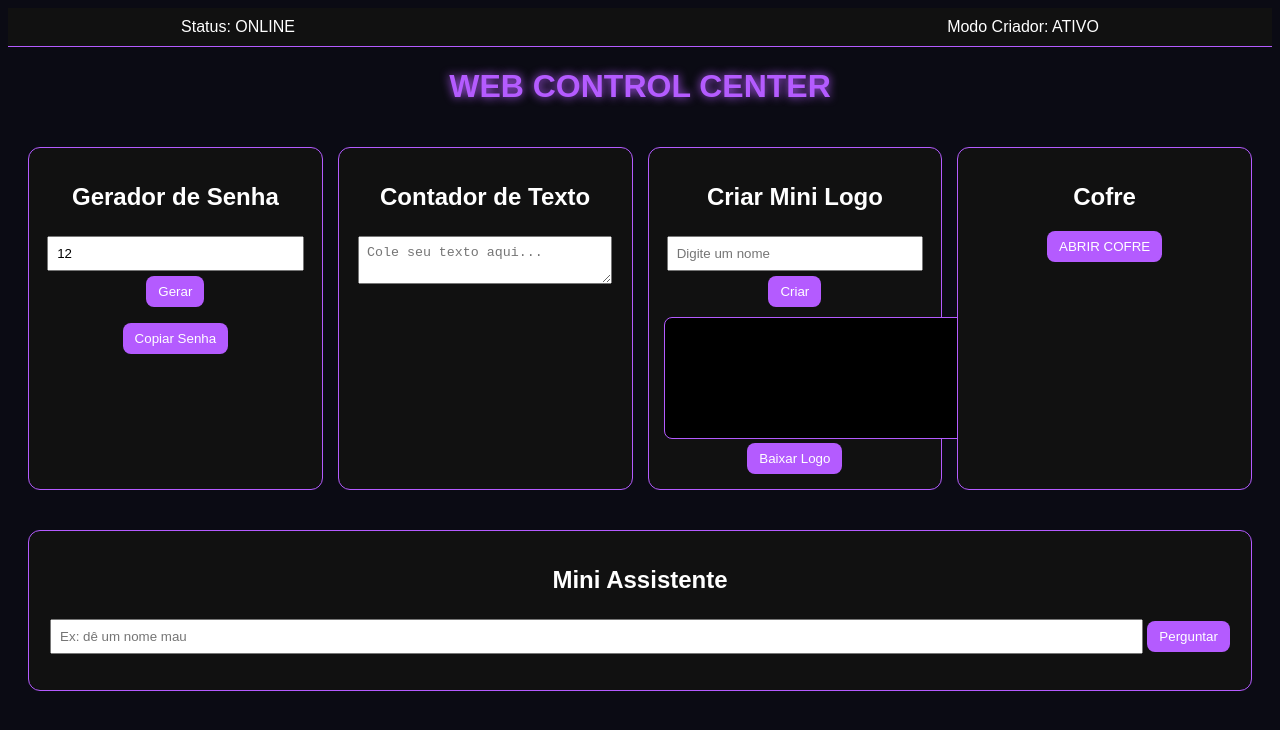
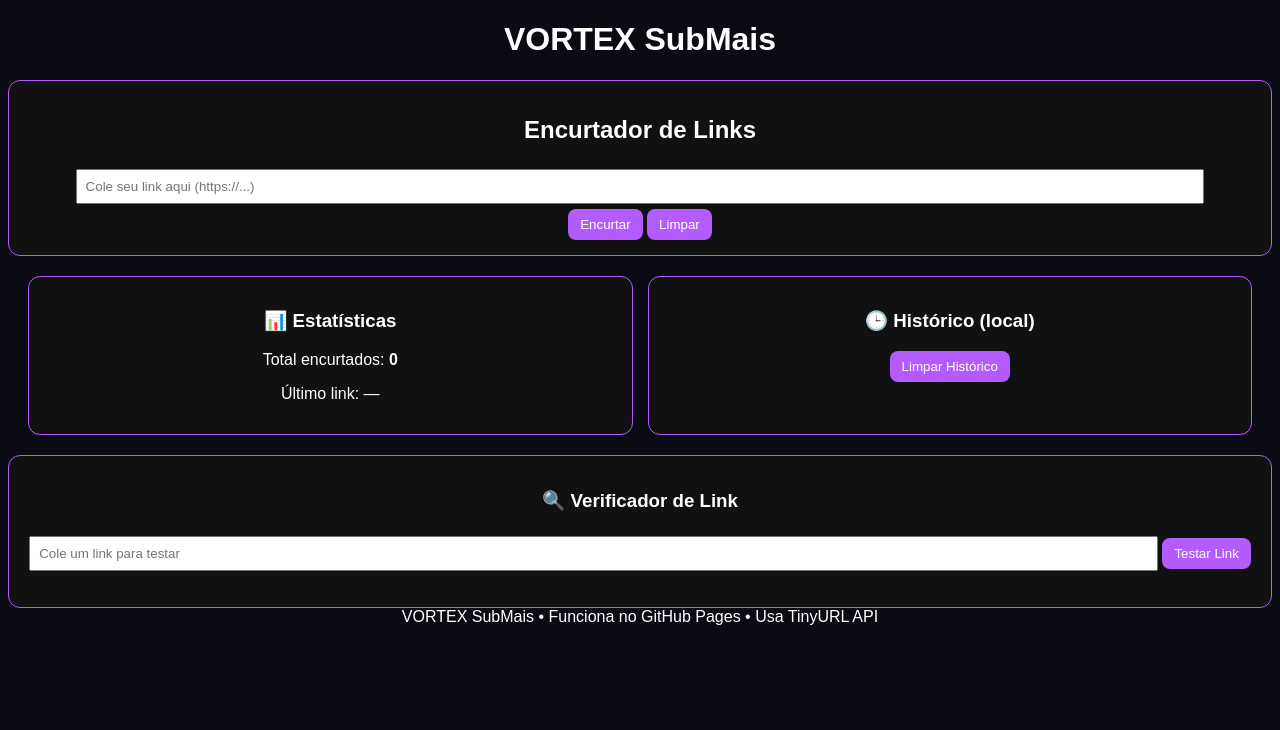
Before and after one commit to ffvortex20-lgtm/VortexAi, a plain HTML site: page index.html in a window 1280 px wide. Drawn offline with Linux system fonts and the light colour scheme; a script that the page names is missing.

Commit message:
Update index.html

```diff
--- a/index.html
+++ b/index.html
@@ -1,69 +1,69 @@
 <!DOCTYPE html>
-<title>Web Control Center</title>
+<html lang="pt-BR">
+<head>
+<meta charset="UTF-8">
+<meta name="viewport" content="width=device-width, initial-scale=1.0">
+<title>VORTEX SubMais</title>
 <link rel="stylesheet" href="style.css">
+<script src="https://cdnjs.cloudflare.com/ajax/libs/qrcodejs/1.0.0/qrcode.min.js"></script>
 </head>
 <body>
+<header class="topbar">
+<h1>VORTEX <span>SubMais</span></h1>
+<div id="liveClock"></div>
+</header>
 
 
-<div class="hud">
-<div>Status: <span id="status">ONLINE</span></div>
-<div id="clock"></div>
-<div>Modo Criador: ATIVO</div>
+<main class="container">
+<section class="card glow">
+<h2>Encurtador de Links</h2>
+<input id="longUrl" placeholder="Cole seu link aqui (https://...)" />
+<div class="row">
+<button onclick="shortenUrl()">Encurtar</button>
+<button onclick="clearInput()" class="secondary">Limpar</button>
 </div>
 
 
-<h1 class="title">WEB CONTROL CENTER</h1>
+<div id="resultBox" class="hidden">
+<p>Link encurtado:</p>
+<div class="copy-row">
+<input id="shortUrl" readonly />
+<button onclick="copyShort()">Copiar</button>
+</div>
+<div id="qrcode"></div>
+<button onclick="downloadQR()" class="small">Baixar QR</button>
+</div>
+</section>
 
 
-<div class="grid">
-
-
+<section class="grid">
 <div class="card">
-<h2>Gerador de Senha</h2>
-<input type="number" id="passSize" value="12" min="6" max="30">
-<button onclick="generatePassword()">Gerar</button>
-<p id="password"></p>
-<button onclick="copyPassword()">Copiar Senha</button>
+<h3>📊 Estatísticas</h3>
+<p>Total encurtados: <b id="totalCount">0</b></p>
+<p>Último link: <span id="lastLink">—</span></p>
 </div>
 
 
 <div class="card">
-<h2>Contador de Texto</h2>
-<textarea id="textArea" placeholder="Cole seu texto aqui..." oninput="countText()"></textarea>
-<p id="countResult"></p>
+<h3>🕒 Histórico (local)</h3>
+<div id="history"></div>
+<button onclick="clearHistory()" class="small">Limpar Histórico</button>
 </div>
+</section>
 
 
-<div class="card">
-<h2>Criar Mini Logo</h2>
-<input id="logoInput" placeholder="Digite um nome">
-<button onclick="makeLogo()">Criar</button>
-<canvas id="logoCanvas" width="300" height="120"></canvas>
-<button onclick="downloadLogo()">Baixar Logo</button>
-</div>
+<section class="card">
+<h3>🔍 Verificador de Link</h3>
+<input id="checkUrl" placeholder="Cole um link para testar" />
+<button onclick="checkLink()">Testar Link</button>
+<p id="checkResult"></p>
+</section>
+</main>
 
 
-<div class="card">
-<h2>Cofre</h2>
-<button onclick="toggleVault()">ABRIR COFRE</button>
-<div id="vault" class="vault hidden">
-<div>📁 Projetos</div>
-<div>📁 Scripts</div>
-<div>📁 Ideias</div>
-<div>📁 GitHub</div>
-</div>
-</div>
-
-
-</div>
-
-
-<div class="assistant-box">
-<h2>Mini Assistente</h2>
-<input id="askInput" placeholder="Ex: dê um nome mau">
-<button onclick="askAssistant()">Perguntar</button>
-<p id="assistantReply"></p>
-</div>
+<footer>
+VORTEX SubMais • Funciona no GitHub Pages • Usa TinyURL API
+</footer>
 
 
 <script src="script.js"></script>
```
